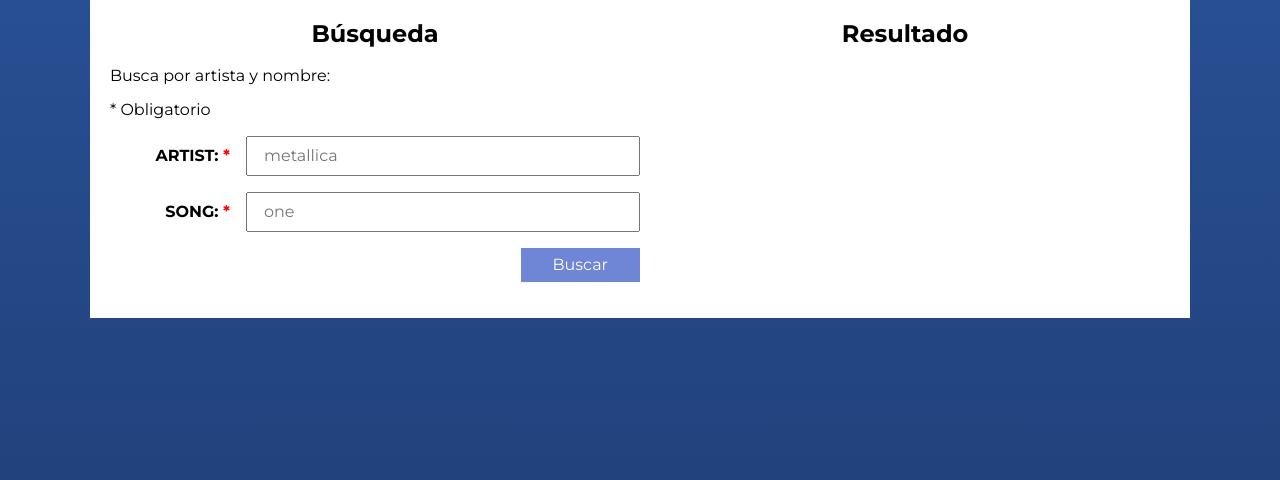
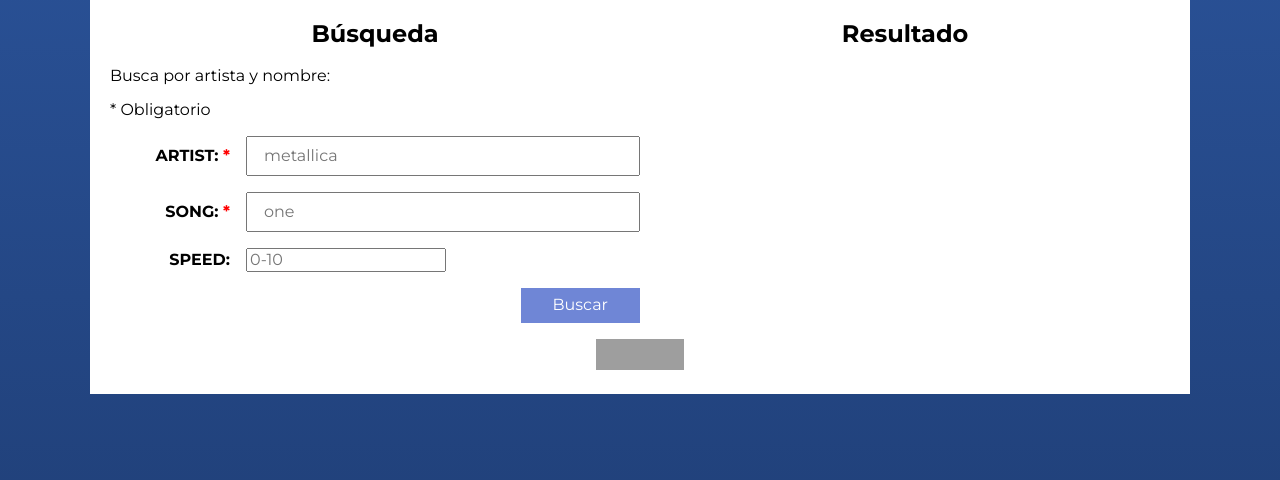
Before and after one commit to qant/lettersjs, a plain HTML site: page index.html in a window 1280 px wide. Shown: the part 100-580 px from the top of the page. Drawn offline with nearby package versions, Linux system fonts and the light colour scheme; grey boxes are pictures that could not be loaded.

Commit message:
add speed value to speech

```diff
--- a/index.html
+++ b/index.html
@@ -32,6 +32,10 @@
               <label for="cancion">Song: <span>*</span></label>
               <input type="text" id="cancion" placeholder="one" />
             </div>
+            <div class="input">
+              <label for="cancion">Speed: </label>
+              <input type="number" id="speed" placeholder="0-10" />
+            </div>
 
             <div class="input enviar">
               <input type="submit" value="Buscar" />
@@ -44,7 +48,21 @@
           <h2>Resultado</h2>
           <div id="resultado"></div>
         </div>
+        <!-- Voice RSS informer code -->
       </div>
+      <a
+        style="text-align: center;display: block;"
+        href="http://www.voicerss.org"
+        target="_blank"
+      >
+        <img
+          src="http://www.voicerss.org/images/info_white.gif"
+          width="88px"
+          height="31"
+          style="border: 0"
+          alt="Voice RSS - Free online text-to-speech service"
+        />
+      </a>
     </main>
     <script src="./voicerss-tts.min.js"></script>
     <script src="js/app.js" type="module"></script>
--- a/js/app.js
+++ b/js/app.js
@@ -27,13 +27,17 @@ UI.divSearch.addEventListener("submit", e => {
         }, 2000);
       } else {
         const text = data.lyrics;
-        console.log(text);
+        let speed = document.querySelector("#speed").value;
+        console.log(speed);
+        if (speed > 10 || speed < 0) {
+          speed = 0;
+        }
         console.log(VoiceRSS);
         VoiceRSS.speech({
           key: "b356a283a4b442c6b0fcde4a889b2e6e",
           src: text,
           hl: "en-us",
-          r: 0,
+          r: speed,
           c: "mp3",
           f: "44khz_16bit_stereo",
           ssml: false
```
